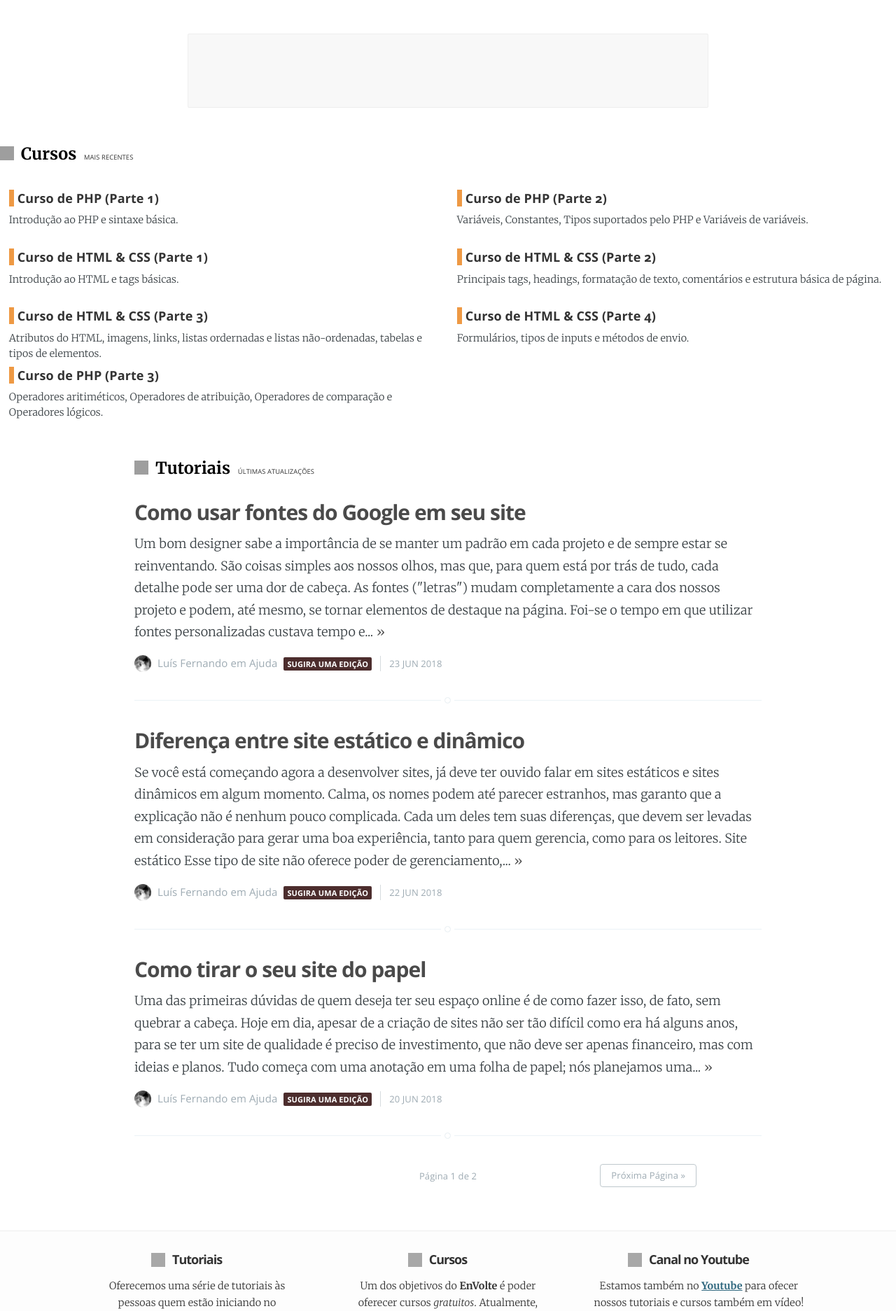
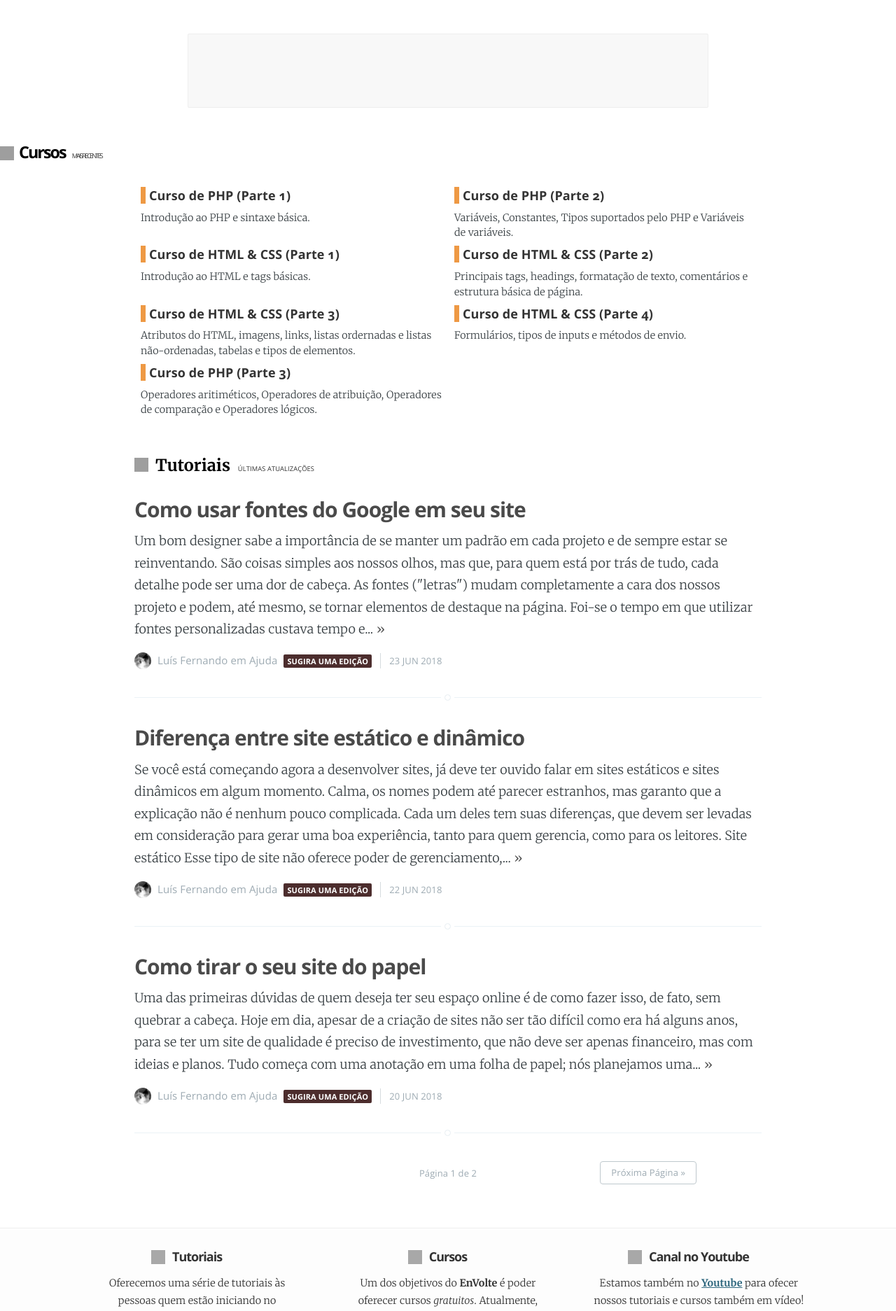
Before and after one commit to EnVolte/envolte.github.io, a Jekyll site: the page built from index.html, in a window 1280 px wide. Shown: the part 587-2460 px from the top of the page at 70% size. Built offline with Jekyll 4.4.1, drawn with Linux system fonts in a browser that asks for light colours; the list of posts is cut into pages by our own code; grey boxes are pictures that could not be loaded.

Commit message:
Update index.html

```diff
--- a/index.html
+++ b/index.html
@@ -56,8 +56,9 @@ about: 'about.html'
 
 
 
-	<div class="titlep"><span class="ico" style="background-image: url('https://raw.githubusercontent.com/google/material-design-icons/master/action/2x_web/ic_code_black_48dp.png');"></span> Cursos <a href="#" style="margin: 0px 0px 3px 5px; font-weight: normal; font-size: 0.4em; font-family: Open Sans; text-transform: uppercase; color: #333;">Mais recentes</a></div>
+	<h1 class="titlep"><span class="ico" style="background-image: url('https://raw.githubusercontent.com/google/material-design-icons/master/action/2x_web/ic_code_black_48dp.png');"></span> Cursos <a href="#" style="margin: 0px 0px 3px 5px; font-weight: normal; font-size: 0.4em; font-family: Open Sans; text-transform: uppercase; color: #333;">Mais recentes</a></h1>
 
+	<section id="alin">
 	<ul id="curso">
   {% for curso in site.cursos %}
     <li>
@@ -66,6 +67,7 @@ about: 'about.html'
     </li>
   {% endfor %}
 </ul>
+	</section>
 
 
 <section id="alin"><div class="titlep"><span class="ico" style="background-image: url('https://raw.githubusercontent.com/google/material-design-icons/master/action/2x_web/ic_chrome_reader_mode_black_48dp.png');"></span> Tutoriais <a href="#" style="margin: 0px 0px 3px 5px; font-size: 0.4em; color: #333; font-family: Open Sans; font-weight: normal; text-transform: uppercase;">Últimas atualizações</a></div>
```
